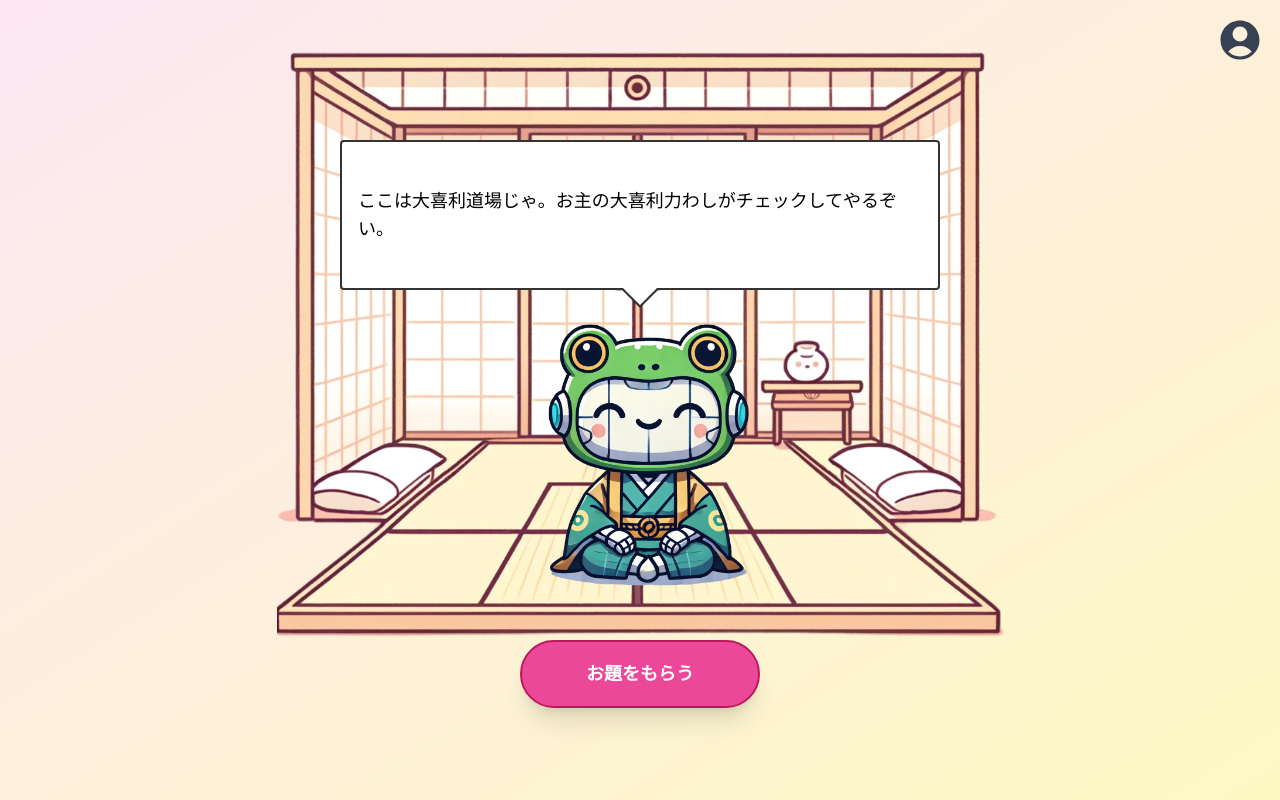
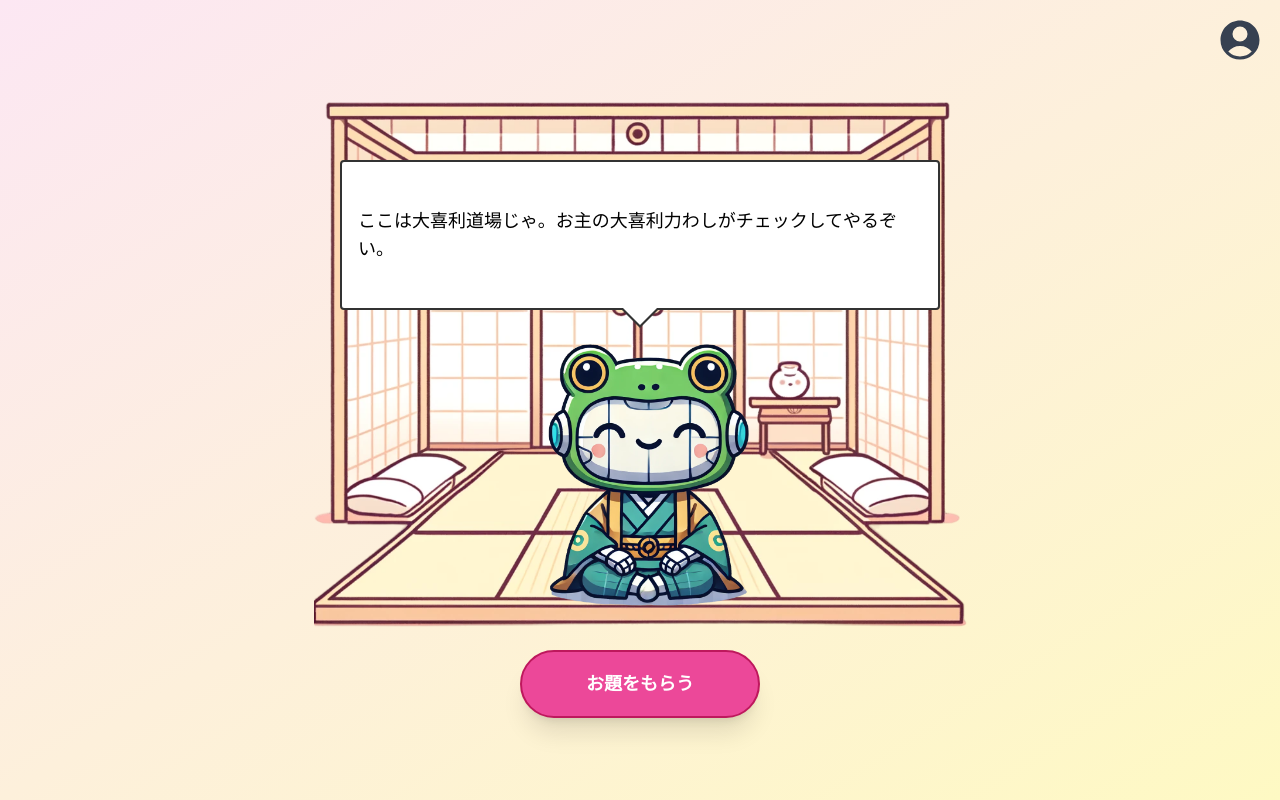
Before and after one commit to konnokazuto/oogiriAI, a Next.js app: page / in a window 1280 px wide. Built offline with nearby package versions, Linux system fonts and the light colour scheme; no server answers.

Commit message:
Update ClientHome component styles: adjust margin and height for better layout and spacing

```diff
--- a/app/components/ClientHome.tsx
+++ b/app/components/ClientHome.tsx
@@ -117,7 +117,7 @@ const Home = () => {
         </div>
       )}
 
-      <div className="mx-auto pt-[60px] mt-[50px] bg-dojo bg-no-repeat bg-center bg-contain w-full flex justify-center flex-col h-[590px]">
+      <div className="mx-auto pt-[60px] mt-[100px] bg-dojo bg-no-repeat bg-center bg-contain w-full flex justify-center flex-col h-[530px] mb-5">
         <div className="flex justify-center items-center flex-col relative">
           <div className="font-mplus font-medium fukidashi-01-06 bg-white text-lg w-[600px]">
             {evaluateResponse
@@ -151,7 +151,7 @@ const Home = () => {
         )}
         {!showTextarea && showEvaluation && (
           <div className="flex flex-col items-left">
-            <p className="font-mplus font-bold text-xl">あなたの回答</p>
+            <p className="font-mplus font-bold text-xl mt-1">あなたの回答</p>
             <div className="flex flex-col items-center mt-4 p-4 border-2 border-gray-300 rounded-lg bg-white">
               <div className="flex items-center mb-2">
                 <span className="bg-pink-500 text-white font-bold py-1 px-2 rounded-l rounded-r shadow-lg">
```
